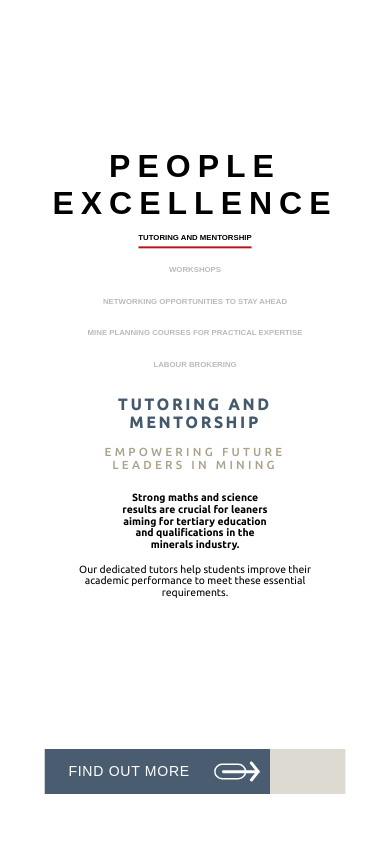
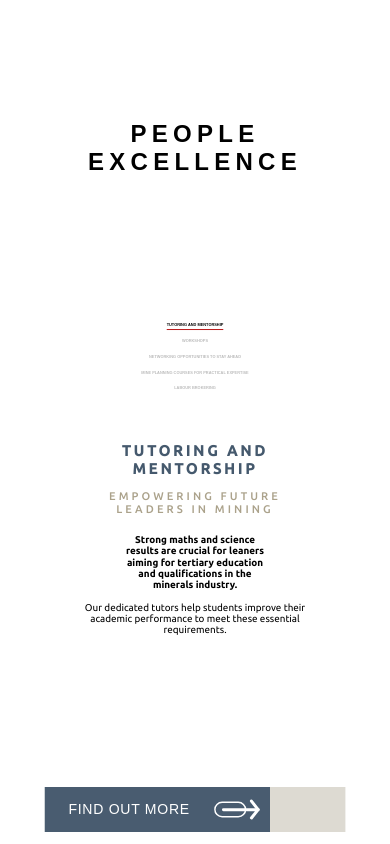
Before and after one commit to SoundMining-IT/pmde, a Next.js app: page /people-excellence in a window 390 px wide. Shown: the part 1440-2284 px from the top of the page. Built offline with nearby package versions, Linux system fonts and the light colour scheme; no server answers; a web font is replaced by a local one.

Commit message:
updated home and services pages

```diff
--- a/styles/mining-carousel.scss
+++ b/styles/mining-carousel.scss
@@ -1,8 +1,11 @@
 .mining-carousel {
   position: relative;
   width: 100%;
-  height: 100vh;
+  height: 140vh;
   overflow: hidden;
+  @media screen and (max-width: 1200px) {
+    height: 100vh;
+  }
 
   @media screen and (min-width: 1400px) and (max-width: 1700px) {
     // height: 140vh;
@@ -111,7 +114,7 @@
     border-radius: 0px 0px 30px 30px;
     box-shadow: 0px 10px 30px rgba(0, 0, 0, 0.2);
     position: relative;
-    min-height: 85vh;
+    // min-height: 85vh;
     scale: 0.75 !important;
     background: linear-gradient(
       to bottom,
--- a/styles/sections.scss
+++ b/styles/sections.scss
@@ -873,7 +873,7 @@
 
     .section-label {
       padding-bottom: 0 !important;
-      margin-bottom: -100px;
+      // margin-bottom: -100px;
     }
   }
 }
@@ -1278,3 +1278,32 @@
 .mining-title {
   font-family: var(--primary-font) !important;
 }
+
+@media screen and (max-width: 600px) {
+  .testimonials {
+    gap: 60px;
+  }
+}
+
+@media screen and (max-width: 600px) {
+  .tabs-flipcards-container,
+  .tabs-content,
+  .tabs-header {
+    max-width: 400px !important;
+    padding: 0 !important;
+    scale: 0.95;
+  }
+
+  .tabs-header {
+    scale: 0.5;
+  }
+  #solutions-container .tabs-content .flipcard-container {
+    grid-template-columns: repeat(2, 1fr) !important;
+    scale: 0.65;
+    margin-top: -50px;
+  }
+
+  .section-label {
+    scale: 0.75;
+  }
+}
--- a/styles/tablet.scss
+++ b/styles/tablet.scss
@@ -234,7 +234,7 @@
     .next {
       right: 108px !important;
       scale: 1 !important;
-      top: 30vh !important;
+      top: 50vh !important;
       img {
         width: 80px !important;
         height: 80px !important;
@@ -243,7 +243,7 @@
 
     .prev {
       scale: 1 !important;
-      top: 30vh !important;
+      top: 50vh !important;
       left: 15% !important;
       img {
         width: 80px !important;
```
